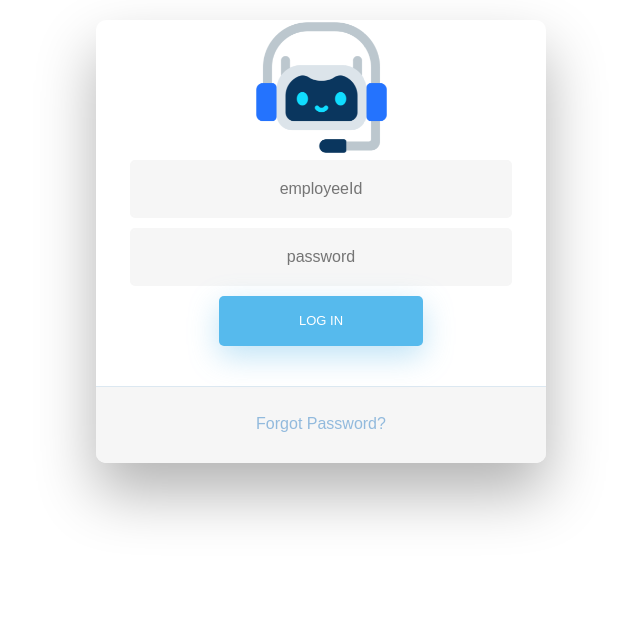
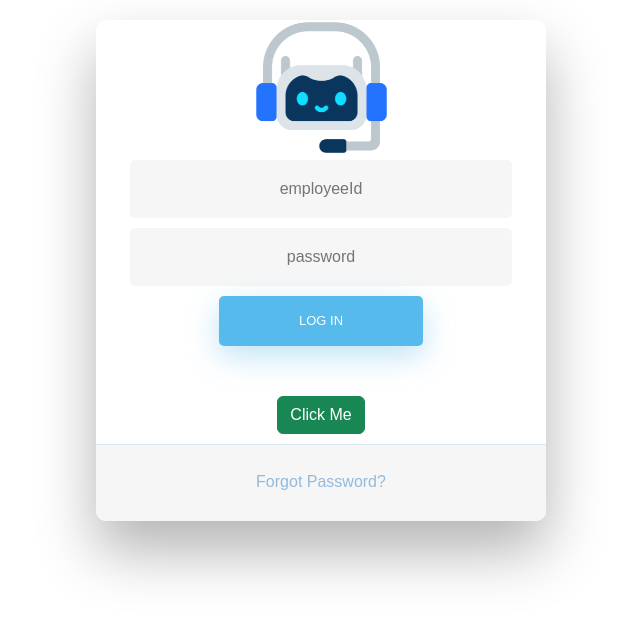
Before and after one commit to MT-GC-Open-Soft-2025/OpenSoft-VibemeterApp, a React (Create React App) app: page / in a window 1280 px wide. Shown: the top 618 px of the page, without its empty margins (319-959 px from the left). Built offline with nearby package versions, Linux system fonts and the light colour scheme; the HTML template or start-up script is replaced by a standard one.

Commit message:
Updated the file with new changes

```diff
--- /dev/null
+++ b/src/components/ButtonComponent.js
@@ -0,0 +1,15 @@
+import React from "react";
+
+const ButtonComponent = ({ label, onClick }) => {
+  return (
+    <button
+      className="btn btn-success fadeIn fourth"
+      onClick={onClick}
+      style={{ margin: "10px" }}
+    >
+      {label}
+    </button>
+  );
+};
+
+export default ButtonComponent;
--- a/src/pages/Loginpage/LoginPage.jsx
+++ b/src/pages/Loginpage/LoginPage.jsx
@@ -1,18 +1,19 @@
 import React from "react";
-import "bootstrap/dist/css/bootstrap.min.css"; // Import Bootstrap CSS
-import "./LoginPage.css"
+import "bootstrap/dist/css/bootstrap.min.css";
+import "./LoginPage.css";
 import bot from "../../Assets/bot.png";
+import ButtonComponent from "../../components/ButtonComponent";
 
 const LoginPage = () => {
+  const handleButtonClick = () => {
+    alert("Button clicked!");
+  };
+
   return (
     <div className="wrapper fadeInDown">
       <div id="formContent">
         <div className="fadeIn first">
-          <img
-            src={bot}
-            id="icon"
-            alt="User Icon"
-          />
+          <img src={bot} id="icon" alt="User Icon" />
         </div>
 
         <form>
@@ -30,16 +31,15 @@ const LoginPage = () => {
             name="username"
             placeholder="password"
           />
+          <input
+            type="submit"
+            className="fadeIn fourth btn btn-primary"
+            value="Log In"
+          />
+        </form>
 
-          {/* <input
-            type="password"
-            id="password"
-            className="fadeIn second"
-            name="password"
-            placeholder="Password"
-          /> */}
-          <input type="submit" className="fadeIn fourth btn btn-primary" value="Log In" />
-        </form>
+        {/* Adding the button component */}
+        <ButtonComponent label="Click Me" onClick={handleButtonClick} />
 
         <div id="formFooter">
           <a className="underlineHover" href="#">
```
Also changed, not shown: src/pages/Feedbackpage/Feedbackpage.css (added), src/pages/Feedbackpage/Feedbackpage.jsx (added), 1 other file (tests, documents, lock files or other folders).
